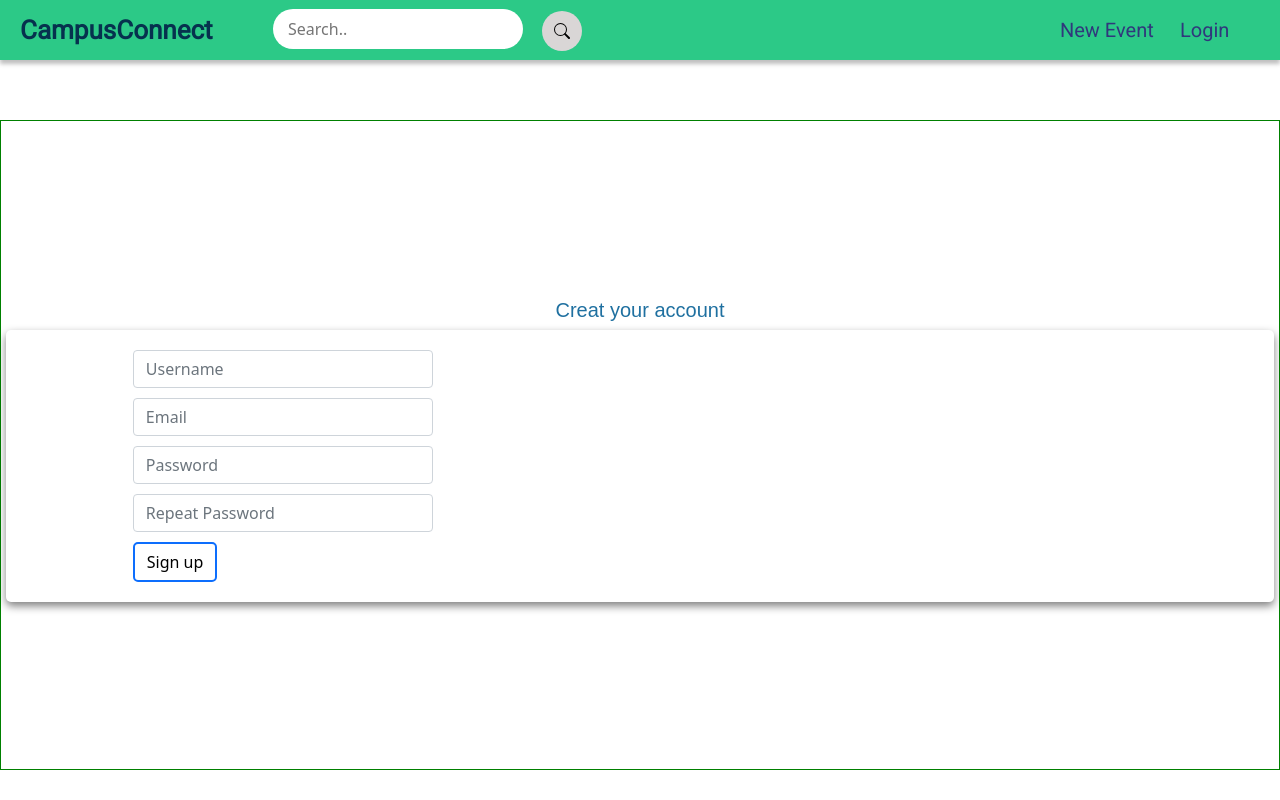
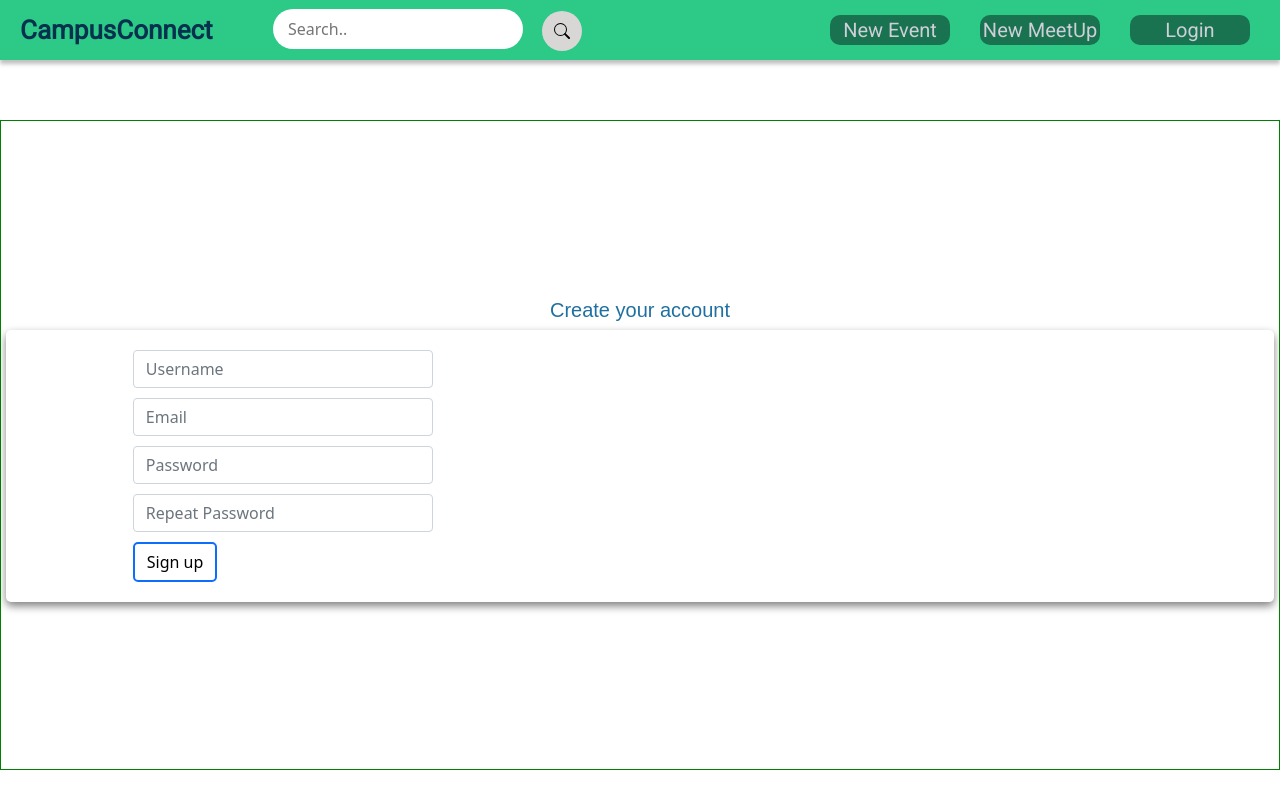
Before and after one commit to MukundiCode/campusconnect, a Django app: page /register in a window 1280 px wide. Run offline with Django 3.2, Linux system fonts and the light colour scheme.

Commit message:
Connected WebPages

```diff
--- a/src/campusconnect/meet/static/main.css
+++ b/src/campusconnect/meet/static/main.css
@@ -231,16 +231,18 @@ html,body
 }
 
 .right-text {
-  width: 100px;
+  width: 120px;
   /*background: red;*/
-  margin-left: 20px;
-  background: none;
+  margin-right: 30px;
+  text-align: center;
+  background:rgb(25, 114, 80);
+  border-radius: 10px;
   font-family: Roboto;
   font-style: normal;
   font-weight: normal;
   font-size: 20px;
   /*line-height: 42px;*/
-  color: rgb(48, 56, 124);
+  color: rgb(206, 207, 216);
 
   border: none;
   text-decoration: none;
--- a/src/campusconnect/meet/templates/base.html
+++ b/src/campusconnect/meet/templates/base.html
@@ -54,10 +54,16 @@
 
     <div class="right-col">
       {%if request.user.is_authenticated%}
-      <a href="#" class="right-text">New Event </a>
-        <a href = "logoutUser" class="right-text">Logout</a>
+
+      <a href="{%url 'createEvent'%}" class="right-text">New Event </a>
+      <a href="{%url 'createRequest'%}" class="right-text">New MeetUp </a>
+      <a href = "logoutUser" class="right-text">Logout</a>
+      <a href ="{%url 'profile'%}">
+          <img src="{%static 'images/profile.png'%}" style=" width: 50; height: 50; margin-right: 15px;" alt="Profile-Pic">
+      </a>
       {% else %}
-        <a href="#" class="right-text">New Event</a>
+        <a href="{%url 'login'%}" class="right-text">New Event</a>
+        <a href="{%url 'login'%}" class="right-text">New MeetUp </a>
         <a href = "{%url 'login'%}" class="right-text">Login</a>
       {% endif %}
     </div>
--- a/src/campusconnect/meet/templates/registration/register.html
+++ b/src/campusconnect/meet/templates/registration/register.html
@@ -8,7 +8,7 @@
 <body>
 
 <div class="createListing-container">
-<h2 class='create-listing-title' style='margin-top:10%;' align=center  >Creat your account</h2>
+<h2 class='create-listing-title' style='margin-top:10%;' align=center  >Create your account</h2>
  <div class="createListingCard">
 
 			<h5 style="color:red;">{{form.errors}}</h5>
```
Also changed, not shown: src/campusconnect/db.sqlite3, src/campusconnect/meet/static/images/Profile.svg (added), src/campusconnect/meet/static/images/profile.png (added).
